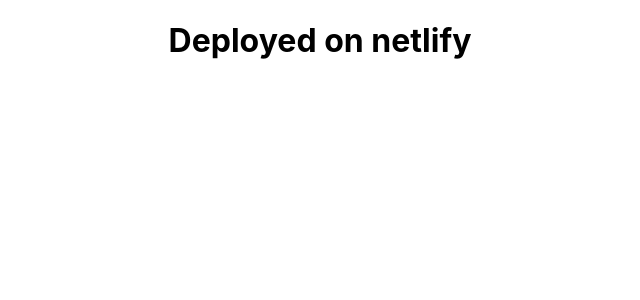
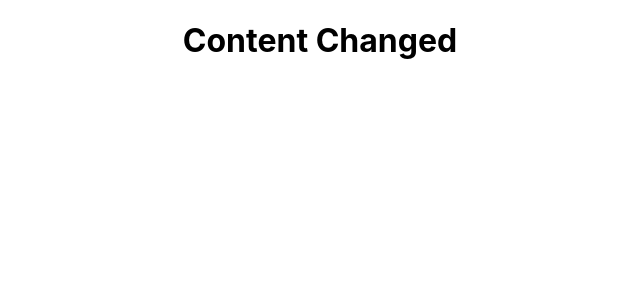
Before and after one commit to iamshiv007/online-salon-app, a React (Create React App) app: page / in a window 1280 px wide. Shown: the top 300 px of the page, without its empty margins (320-960 px from the left). Built offline with nearby package versions, Linux system fonts and the light colour scheme.

Commit message:
testing deploy update

```diff
--- a/src/App.js
+++ b/src/App.js
@@ -3,7 +3,7 @@
 function App() {
   return (
     <div className="App">
-      <h1> Deployed on netlify</h1>
+      <h1> Content Changed</h1>
     </div>
   );
 }
```
